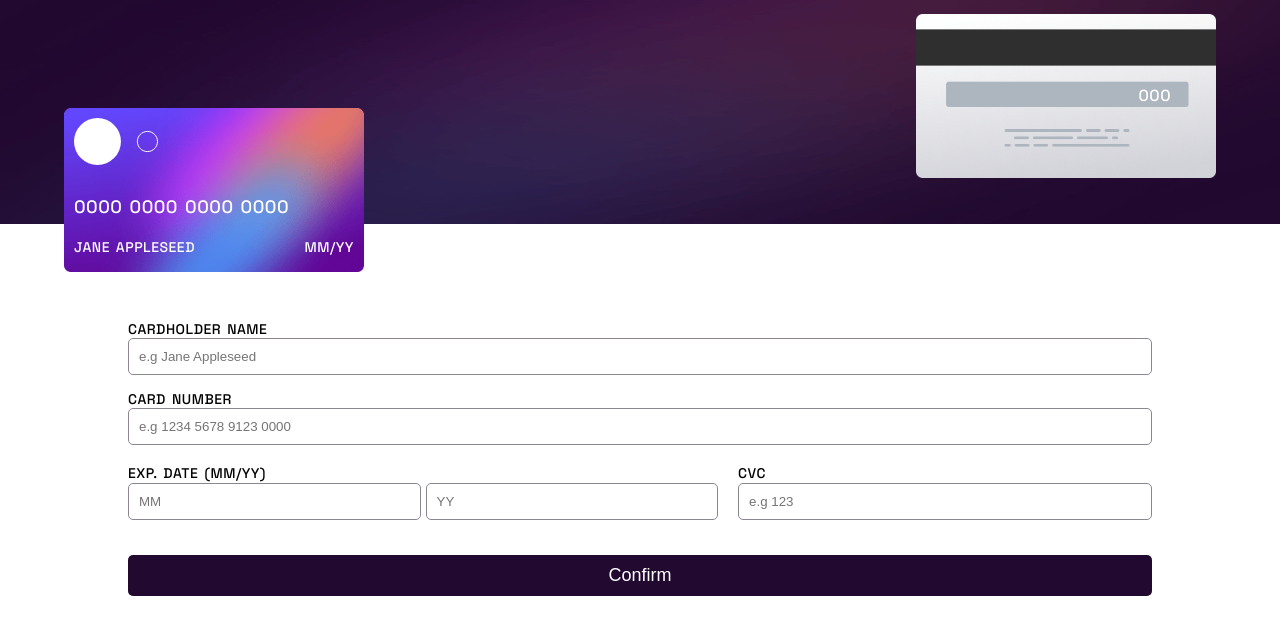
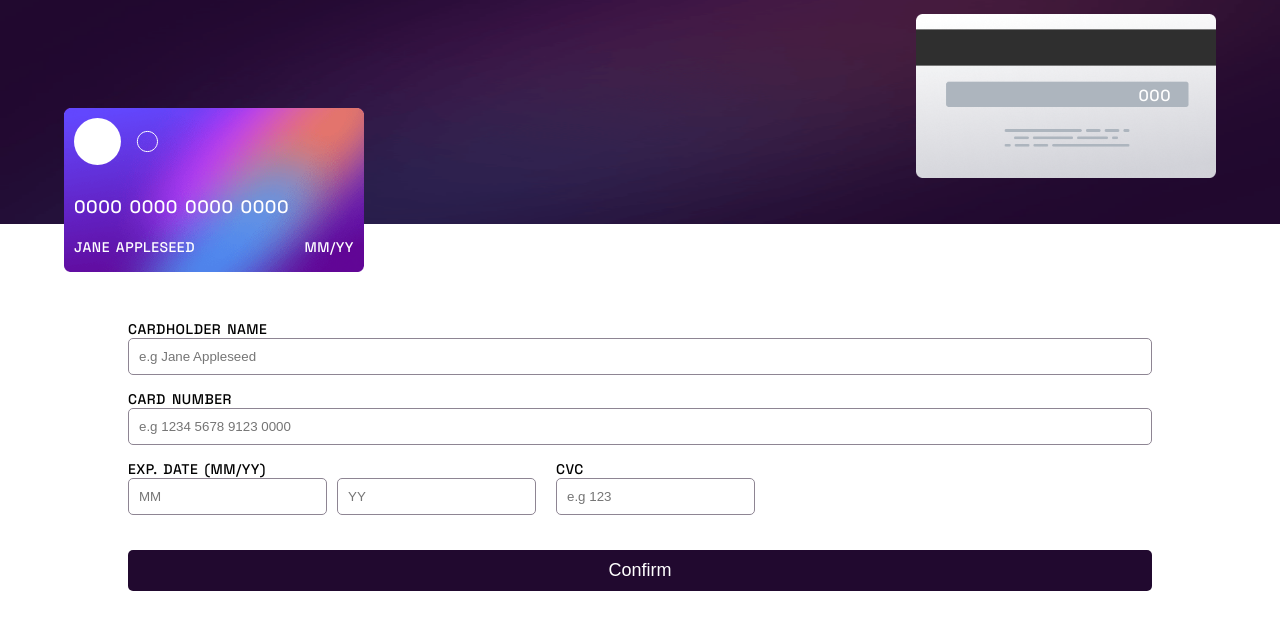
Before and after one commit to fnsigor/Card_Details, a React (Vite) app: page / in a window 1280 px wide. Shown: the top 634 px of the page. Built offline with nearby package versions, Linux system fonts and the light colour scheme.

Commit message:
validation

```diff
--- a/package.json
+++ b/package.json
@@ -9,8 +9,10 @@
     "preview": "vite preview"
   },
   "dependencies": {
+    "@hookform/error-message": "^2.0.1",
     "react": "^18.2.0",
-    "react-dom": "^18.2.0"
+    "react-dom": "^18.2.0",
+    "react-hook-form": "^7.39.4"
   },
   "devDependencies": {
     "@types/react": "^18.0.24",
--- a/src/Home/index.jsx
+++ b/src/Home/index.jsx
@@ -4,6 +4,10 @@ import { FrontCard } from '../components/FrontCard'
 import { BackCard } from '../components/BackCard'
 import { Thanks } from '../components/Thanks'
 import './style.css'
+
+
+import { useForm } from "react-hook-form";
+
 
 export function Home() {
 
@@ -15,30 +19,112 @@ export function Home() {
     const [cvc, setCvc] = useState('000')
     const [detailsStatus, setDetailsStatus] = useState(false)
 
+    const {
+        register,
+        handleSubmit,
+        formState: { errors }
+    } = useForm({
+        criteriaMode: "all"
+    });
 
-    const handleChange = event => {
+    const holderInput = <input
+        maxLength={23} placeholder="e.g Jane Appleseed"
+        {...register("holder", {
+            onChange: e => setCardHolder(e.target.value),
+            required: "This input is required.",
+            pattern: {
+                value: /^[A-Za-z]+$/i,
+                message: "Alphabetical characters only"
+            },
+            minLength: {
+                value: 3,
+                message: "This input must exceed 2 characters"
+            },
+        })}
 
+    />
 
-        setCardHolder(event.target.value);
-    };
+    const numberInput = <input
+        maxLength={16} placeholder="e.g 1234 5678 9123 0000"
+        {...register("number", {
+            onChange: e => setCardNumber(e.target.value),
+            required: "This input is required.",
+            pattern: {
+                value: /\d+/,
+                message: "This input is number only."
+            },
+            minLength: {
+                value: 16,
+                message: "This input must have 16 characters"
+            },
+        })} />
 
+    const monthInput = <input
+        maxLength={2} placeholder="MM"
+        {...register("month", {
+            onChange: e => setCardMonth(e.target.value),
+            required: "Month input is required.",
+            pattern: {
+                value: /\d+/,
+                message: "Month input is number only."
+            },
+            minLength: {
+                value: 2,
+                message: "Month input must have 2 characters"
+            },
+        })} />
+    const yearInput = <input
+        maxLength={2} placeholder="YY"
+        {...register("year", {
+            onChange: e => setCardYear(e.target.value),
+            required: "Year input is required.",
+            pattern: {
+                value: /\d+/,
+                message: "Year input is number only."
+            },
+            minLength: {
+                value: 2,
+                message: "Year input must have 2 characters"
+            },
+        })} />
 
-    const nameInput = <input type="text" minLength={6} maxLength={24} placeholder="e.g Jane Appleseed" id="cardholder" onChange={handleChange}  />
-    const numberInput = <input type="text" minLength={16} maxLength={16} placeholder="e.g 1234 5678 9123 0000" id="cardnumber" onChange={e => setCardNumber(e.target.value)} />
-    const monthInput = <input type='text' minLength={2} maxLength={2} id='start' aria-labelledby='lblRange' placeholder="MM" onChange={e => setCardMonth(e.target.value)} />
-    const yearInput = <input type='text' minLength={2} maxLength={2} id='end' aria-labelledby='lblRange' placeholder="YY" onChange={e => setCardYear(e.target.value)} />
-
-    const cvcInput = <input type="text" minLength={3} maxLength={3} title="please enter number only" placeholder="e.g 123" id="cvc" onChange={e => setCvc(e.target.value)} />
+    const cvcInput = <input
+        maxLength={3} placeholder="e.g 123"
+        {...register("cvc", {
+            onChange: e => setCvc(e.target.value),
+            required: "CVC input is required.",
+            pattern: {
+                value: /\d+/,
+                message: "CVC input is number only."
+            },
+            minLength: {
+                value: 3,
+                message: "CVC input must have 2 characters"
+            },
+        })} />
 
 
     return (
         <>
             <div className="cards-container">
-                <FrontCard name={cardHolder} number={cardNumber} mm={cardMonth} yy={cardYear} />
+                <FrontCard
+                    name={cardHolder}
+                    number={cardNumber}
+                    mm={cardMonth}
+                    yy={cardYear}
+                />
                 <BackCard cvc={cvc} />
             </div>
 
-            <Form nameInput={nameInput} numberInput={numberInput} monthInput={monthInput} yearInput={yearInput} cvcInput={cvcInput} />
+            <Form
+                holderInput={holderInput}
+                numberInput={numberInput}
+                monthInput={monthInput}
+                yearInput={yearInput}
+                cvcInput={cvcInput}
+                submit={handleSubmit}
+                errors={errors}
+            />
 
 
 
--- a/src/components/Form/index.jsx
+++ b/src/components/Form/index.jsx
@@ -1,27 +1,54 @@
 
 import './style.css'
+import { ErrorMessage } from "@hookform/error-message";
 
-
-export function Form({nameInput, numberInput, monthInput, yearInput, cvcInput}) {
+export function Form({ holderInput, numberInput, monthInput, yearInput, cvcInput, submit, errors }) {
 
 
 
 
     return (
-        <form action="">
+        <form onSubmit={submit()}>
             <div className="inputBox">
                 <label htmlFor="cardholder" >Cardholder name</label>
-                {nameInput}
+                {holderInput}
+                <ErrorMessage
+
+                    errors={errors}
+                    name="holder"
+                    render={({ messages }) => {
+                        console.log("messages", messages);
+                        return messages
+                            ? Object.entries(messages).map(([type, message]) => (
+                                <p key={type}>{message}</p>
+                            ))
+                            : null;
+                    }}
+                />
             </div>
 
             <div className="inputBox">
                 <label htmlFor="cardnumber" >Card Number</label>
                 {numberInput}
+                <ErrorMessage
+                    errors={errors}
+                    name="number"
+                    render={({ messages }) => {
+                        console.log("messages", messages);
+                        return messages
+                            ? Object.entries(messages).map(([type, message]) => (
+                                <p key={type}>{message}</p>
+                            ))
+                            : null;
+                    }}
+                />
             </div>
 
-            <div className="inputBox numbers">
+            <div className=" numbers">
 
-                <div className=" exp">
+                <div className="containerInputs">
+
+                    <div className="exp inputBox"  >
                         <label id='lblRange'>EXP. DATE &#40;MM&#47;YY&#41;</label>
                         <div className="exp-inputs">
                             {monthInput}
@@ -29,9 +56,49 @@ export function Form({nameInput, numberInput, monthInput, yearInput, cvcInput})
                         </div>
                     </div>
 
-                <div className=" cvc">
+                    <div className="inputBox cvc">
                         <label htmlFor="cvc" >CVC</label>
                         {cvcInput}
+                    </div>
+                </div>
+
+                <div className="containerErrors">
+                    <ErrorMessage
+                        errors={errors}
+                        name="month"
+                        render={({ messages }) => {
+                            console.log("messages", messages);
+                            return messages
+                                ? Object.entries(messages).map(([type, message]) => (
+                                    <p key={type}>{message}</p>
+                                ))
+                                : null;
+                        }}
+                    />
+                    <ErrorMessage
+                        errors={errors}
+                        name="year"
+                        render={({ messages }) => {
+                            console.log("messages", messages);
+                            return messages
+                                ? Object.entries(messages).map(([type, message]) => (
+                                    <p key={type}>{message}</p>
+                                ))
+                                : null;
+                        }}
+                    />
+                    <ErrorMessage
+                        errors={errors}
+                        name="cvc"
+                        render={({ messages }) => {
+                            console.log("messages", messages);
+                            return messages
+                                ? Object.entries(messages).map(([type, message]) => (
+                                    <p key={type}>{message}</p>
+                                ))
+                                : null;
+                        }}
+                    />
                 </div>
             </div>
 
--- a/src/components/Form/style.css
+++ b/src/components/Form/style.css
@@ -13,7 +13,7 @@ input {
     padding: 10px;
 }
 
-label{
+label {
     text-transform: uppercase;
     font-size: 14px;
     letter-spacing: .5px;
@@ -24,40 +24,31 @@ label{
 .inputBox {
     display: flex;
     flex-direction: column;
+}
 
+.numbers {
+    gap: 20px;
+    margin-bottom: 20px;
+}
+
+.numbers input{
+    width: 100%;
+}
+
+.containerInputs{
+    display: flex;
+    flex-grow: 1;
+    gap: 20px;
+}
+
+.exp-inputs{
+    display: flex;
+    gap: 10px;
 }
 
 
 
-.numbers {
-    flex-direction: row;
-
-    gap: 20px;
-    margin-bottom: 20px;
-
-
-}
-
-.cvc input{
-    width: 100%;
-}
-
-.exp-inputs{
-    display: flex;
-    gap: 5px;
-
-}
-
-.cvc, div.exp{
-    flex-grow: 1;
-}
-
-.exp-inputs input{
-    width: 100%;
-}
-
-
-button{
+button {
     padding: 10px;
     border: none;
     color: #FFF;
@@ -68,9 +59,9 @@ button{
 
 p {
     color: #bf1650;
-  }
+}
 
-  p::before {
+p::before {
     display: inline;
     content: "⚠ ";
-  }
+}
```
Also changed, not shown: 1 other file (tests, documents, lock files or other folders). Lines whose indentation alone changed are shown as unchanged.
